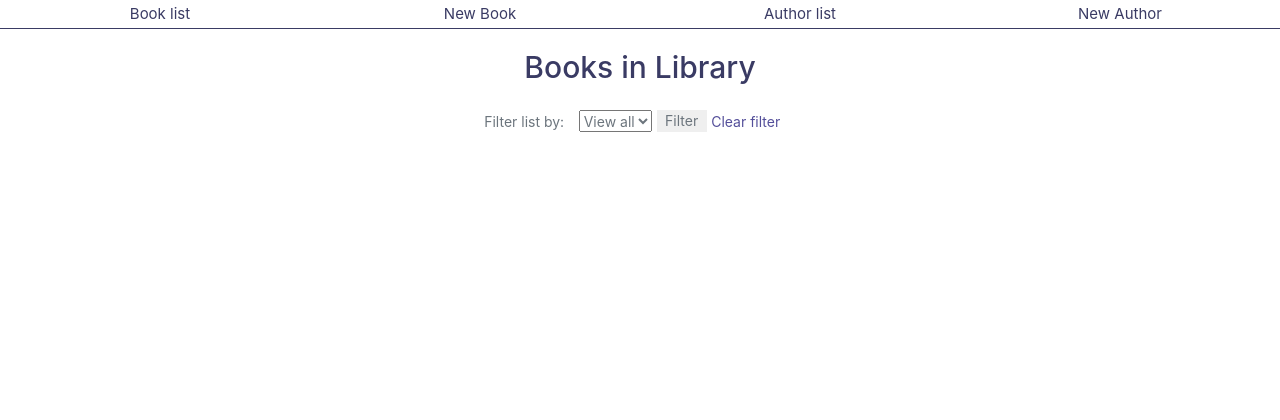
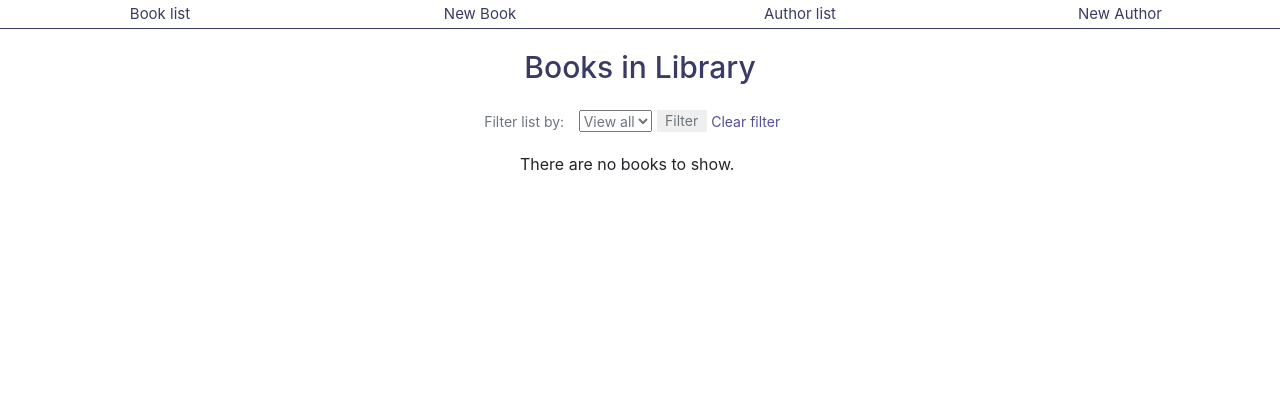
Before and after one commit to rositatisor/biblioteka, a Symfony app: template templates/book/index.html.twig in a window 1280 px wide. Shown: the part 257-677 px from the top of the page. Run offline with Twig, Linux system fonts and the light colour scheme; the template is opened without the code that fills it, so the values that code supplies are empty; style sheets or scripts are compiled from the project's sources; some libraries are stand-ins or nearby versions.

Commit message:
empty pages update

```diff
--- a/assets/styles/app.scss
+++ b/assets/styles/app.scss
@@ -23,6 +23,11 @@ body {
 
 a:hover {
     color: #544F9A;
+}
+
+.empty {
+    display: block;
+    text-align: center;
 }
 
 .hero-bg {
--- a/src/Entity/Author.php
+++ b/src/Entity/Author.php
@@ -34,10 +34,6 @@ class Author
      *     match=false,
      *     message="Your name cannot contain a number"
      * )
-     * * @Assert\Regex(
-     *     pattern     = "/^[a-z]+$/i",
-     *     htmlPattern = "^[a-zA-Z]+$"
-     * )
      */
     private $name;
 
@@ -55,7 +51,7 @@ class Author
      *     match=false,
      *     message="Your surname cannot contain a number"
      * )
-     * * @Assert\Regex(
+     * @Assert\Regex(
      *     pattern     = "/^[a-z]+$/i",
      *     htmlPattern = "^[a-zA-Z]+$"
      * )
--- a/templates/author/index.html.twig
+++ b/templates/author/index.html.twig
@@ -19,6 +19,9 @@
             </form>
             <a href="{{path('author_index')}}">Clear sort</a>
         </div>
+        {% if authors is empty %}
+        <p class="empty">There are no authors to show.</p>
+        {% endif %}
         <ul class="item-list">
             {% for author in authors %}
                 <div class="items">
--- a/templates/book/index.html.twig
+++ b/templates/book/index.html.twig
@@ -18,6 +18,9 @@
             </form>
             <a href="{{path('book_index')}}">Clear filter</a>
         </div>
+        {% if books is empty %}
+        <p class="empty">There are no books to show.</p>
+        {% endif %}
         <ul class="item-list">
             {% for book in books %}
                 <div class="item">
```
